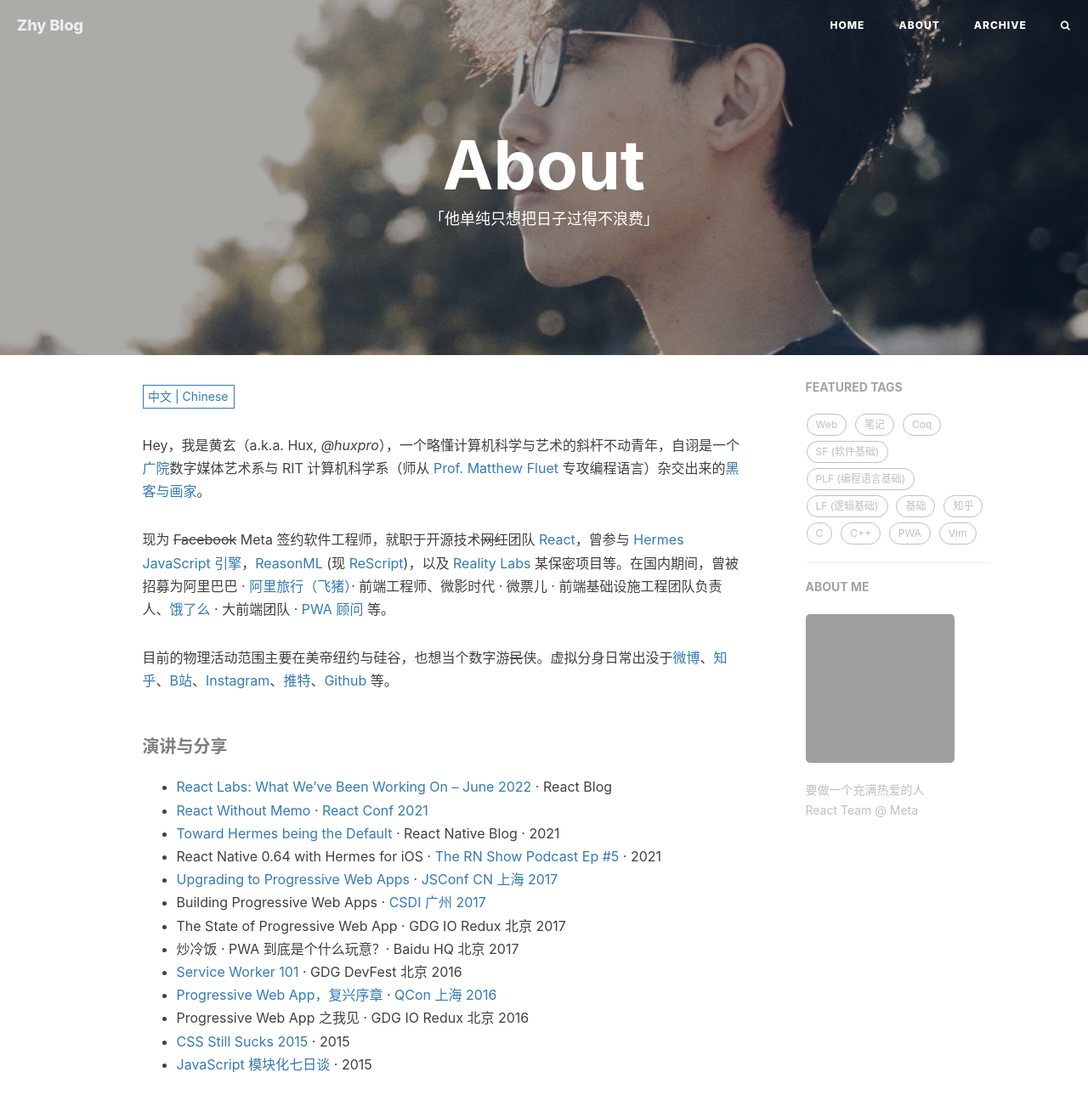
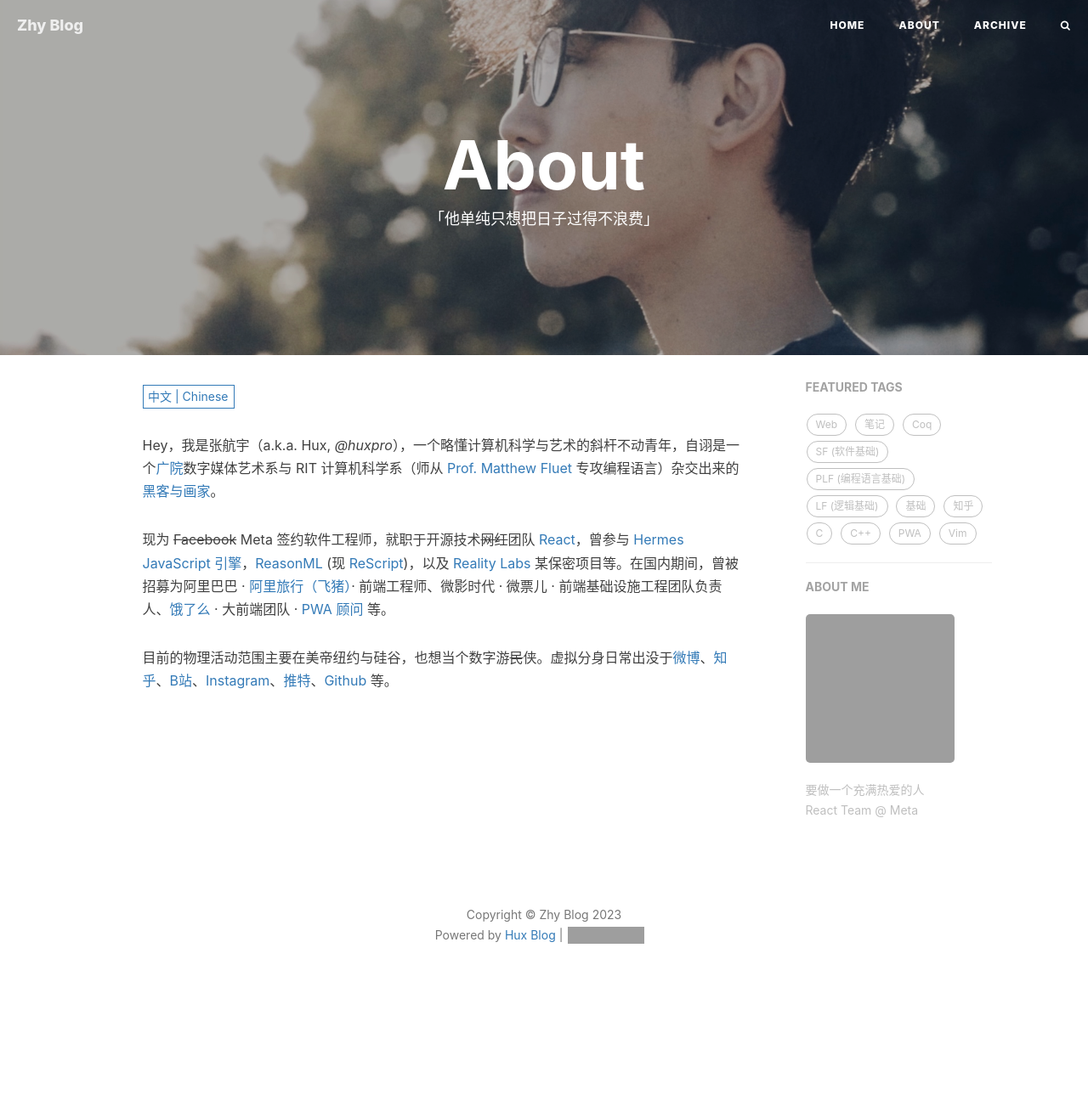
Before and after one commit to datazhy/zhyblog, a Jekyll site: the page built from about.html, in a window 1280 px wide and 1400 px high. Shown: the top 1302 px of the window at 85% size. Built offline with Jekyll 4.4.1, drawn with Linux system fonts in a browser that asks for light colours; nearby versions of some CDN libraries; comment, search, counter and statistics services are not loaded; grey boxes are pictures that could not be loaded.

Commit message:
3st file

```diff
--- a/_includes/about/en.md
+++ b/_includes/about/en.md
@@ -7,32 +7,3 @@ I also worked on the [Hermes JavaScript Engine](https://hermesengine.dev/), some
 In the past, I worked on [Alitrip (Fliggy)](https://www.alitrip.com/) mobile and web apps under the [Alibaba Group](https://en.wikipedia.org/wiki/Alibaba_Group), found and lead front-end infrastructure team at an unicorn startup company [Beijing Weiying (a.k.a. WePiao, now acquired by Maoyan)](https://www.crunchbase.com/organization/beijing-weiying-technology), and helped [Ele.me (now acquired by Alibaba)](https://en.wikipedia.org/wiki/Ele.me) to upgrade their mobile web site into [the first influential PWA (progressive web app) in China](https://medium.com/elemefe/upgrading-ele-me-to-progressive-web-app-2a446832e509).
 
 I studied BA, Digital Media Art at [Communication University of China](https://en.wikipedia.org/wiki/Communication_University_of_China) and MS, Computer Science (with a focus on programming languages, mainly supervised by [Prof. Matthew Fluet](https://www.cs.rit.edu/~mtf/)) at [Rochester Institute of Technology](https://en.wikipedia.org/wiki/Rochester_Institute_of_Technology).
-
-##### Appearence
-
-- [React Labs: What We've Been Working On – June 2022][12] · React Blog · 2022
-- [React Without Memo][11] · [React Conf 2021](https://conf.reactjs.org/)
-- [Toward Hermes being the Default][11] · React Native Blog · 2021
-- React Native 0.64 with Hermes for iOS · [The RN Show Podcast Ep #5](https://www.callstack.com/podcast-react-native-show) · 2021
-- [Upgrading to Progressive Web Apps][9] · [JSConf China Shanghai 2017](http://2017.jsconf.cn/)
-- Building Progressive Web Apps · [CSDI Guangzhou 2017](http://www.csdisummit.com/)
-- The State of Progressive Web App · GDG IO Redux Beijing 2017
-- PWA Rehashing · Baidu HQ Beijing 2017
-- [Service Worker 101][5] · GDG DevFest Beijing 2016
-- [Progressive Web Apps][4] · QCon Shanghai 2016
-- Progressive Web App in my POV · GDG IO Redux Beijing 2016
-- [CSS Still Sucks 2015][2] · 2015
-- [JavaScript Modularization Journey][1] · 2015
-
-[1]: //huangxuan.me/2015/07/09/js-module-7day/
-[2]: //huangxuan.me/2015/12/28/css-sucks-2015/
-[3]: //huangxuan.me/2016/06/05/pwa-in-my-pov/
-[4]: //huangxuan.me/2016/10/20/pwa-qcon2016/
-[5]: //huangxuan.me/2016/11/20/sw-101-gdgdf/
-[6]: https://yanshuo.io/assets/player/?deck=58ac8598b123db0067292f92 "PWA Rehashing"
-[7]: https://yanshuo.io/assets/player/?deck=593ad6fbfe88c2006a0a0d6d "The State of PWA"
-[8]: https://yanshuo.io/assets/player/?deck=594d673d570c357d0698a950 "Building PWA"
-[9]: //huangxuan.me/jsconfcn2017/
-[10]: https://reactnative.dev/blog/2021/10/26/toward-hermes-being-the-default
-[11]: https://youtu.be/lGEMwh32soc
-[12]: https://reactjs.org/blog/2022/06/15/react-labs-what-we-have-been-working-on-june-2022.html
--- a/_includes/about/zh.md
+++ b/_includes/about/zh.md
@@ -1,35 +1,6 @@
-Hey，我是黄玄（a.k.a. Hux, _@huxpro_），一个略懂计算机科学与艺术的斜杆不动青年，自诩是一个[广院](https://baike.baidu.com/item/%E4%B8%AD%E5%9B%BD%E4%BC%A0%E5%AA%92%E5%A4%A7%E5%AD%A6)数字媒体艺术系与 RIT 计算机科学系（师从 [Prof. Matthew Fluet](https://www.cs.rit.edu/~mtf/) 专攻编程语言）杂交出来的[黑客与画家](https://book.douban.com/subject/6021440/)。
+Hey，我是张航宇（a.k.a. Hux, _@huxpro_），一个略懂计算机科学与艺术的斜杆不动青年，自诩是一个[广院](https://baike.baidu.com/item/%E4%B8%AD%E5%9B%BD%E4%BC%A0%E5%AA%92%E5%A4%A7%E5%AD%A6)数字媒体艺术系与 RIT 计算机科学系（师从 [Prof. Matthew Fluet](https://www.cs.rit.edu/~mtf/) 专攻编程语言）杂交出来的[黑客与画家](https://book.douban.com/subject/6021440/)。
 
 现为 <del>Facebook</del> Meta 签约软件工程师，就职于开源技术<del>网红</del>团队 [React](https://beta.reactjs.org/community/meet-the-team#react-core)，曾参与 [Hermes JavaScript 引擎](https://hermesengine.dev/)，[ReasonML](https://reasonml.github.io/) (现 [ReScript](https://rescript-lang.org/))，以及 [Reality Labs](https://tech.fb.com/ar-vr/) 某保密项目等。在国内期间，曾被招募为阿里巴巴 · [阿里旅行（飞猪）](http://alitrip.com)· 前端工程师、微影时代 · 微票儿 · 前端基础设施工程团队负责人、[饿了么](https://ele.me/) · 大前端团队 · [PWA 顾问](https://medium.com/elemefe/upgrading-ele-me-to-progressive-web-app-2a446832e509) 等。
 
 
 目前的物理活动范围主要在美帝纽约与硅谷，也想当个数字游<del>民</del>侠。虚拟分身日常出没于[微博](https://weibo.com/huxpro)、[知乎](https://www.zhihu.com/people/huxpro/pins/posts)、[B站](https://space.bilibili.com/43271611)、[Instagram](https://www.instagram.com/huxpro/)、[推特](https://twitter.com/Huxpro/)、[Github](https://github.com/huxpro) 等。
-
-##### 演讲与分享
-
-- [React Labs: What We've Been Working On – June 2022][12] · React Blog
-- [React Without Memo][11] · [React Conf 2021](https://conf.reactjs.org/)
-- [Toward Hermes being the Default][11] · React Native Blog · 2021
-- React Native 0.64 with Hermes for iOS · [The RN Show Podcast Ep #5](https://www.callstack.com/podcast-react-native-show) · 2021
-- [Upgrading to Progressive Web Apps][9] · [JSConf CN 上海 2017](http://2017.jsconf.cn/)
-- Building Progressive Web Apps · [CSDI 广州 2017](http://www.csdisummit.com/)
-- The State of Progressive Web App · GDG IO Redux 北京 2017
-- 炒冷饭 · PWA 到底是个什么玩意？· Baidu HQ 北京 2017
-- [Service Worker 101][5] · GDG DevFest 北京 2016
-- [Progressive Web App，复兴序章][4] · [QCon 上海 2016](http://2016.qconshanghai.com/presentation/3111)
-- Progressive Web App 之我见 · GDG IO Redux 北京 2016
-- [CSS Still Sucks 2015][2] · 2015
-- [JavaScript 模块化七日谈][1] · 2015
-
-[1]: //huangxuan.me/2015/07/09/js-module-7day/
-[2]: //huangxuan.me/2015/12/28/css-sucks-2015/
-[3]: //huangxuan.me/2016/06/05/pwa-in-my-pov/
-[4]: //huangxuan.me/2016/10/20/pwa-qcon2016/
-[5]: //huangxuan.me/2016/11/20/sw-101-gdgdf/
-[6]: https://yanshuo.io/assets/player/?deck=58ac8598b123db0067292f92 "PWA Rehashing"
-[7]: https://yanshuo.io/assets/player/?deck=593ad6fbfe88c2006a0a0d6d "The State of PWA"
-[8]: https://yanshuo.io/assets/player/?deck=594d673d570c357d0698a950 "Building PWA"
-[9]: //huangxuan.me/jsconfcn2017/
-[10]: https://reactnative.dev/blog/2021/10/26/toward-hermes-being-the-default
-[11]: https://youtu.be/lGEMwh32soc
-[12]: https://reactjs.org/blog/2022/06/15/react-labs-what-we-have-been-working-on-june-2022.html
--- a/_includes/head.html
+++ b/_includes/head.html
@@ -69,4 +69,8 @@
     <!-- Google AdSense -->
     <script data-ad-client="ca-pub-6487568398225121" async
         src="https://pagead2.googlesyndication.com/pagead/js/adsbygoogle.js"></script>
+
+
+    <script async src="https://analytics.umami.is/script.js" data-website-id="88a49fd0-beaa-4766-a9ea-63de8a4bb422"></script>
+
 </head>
```
Also changed, not shown: other parts of _includes/about/en.md (+1 -1 lines).
